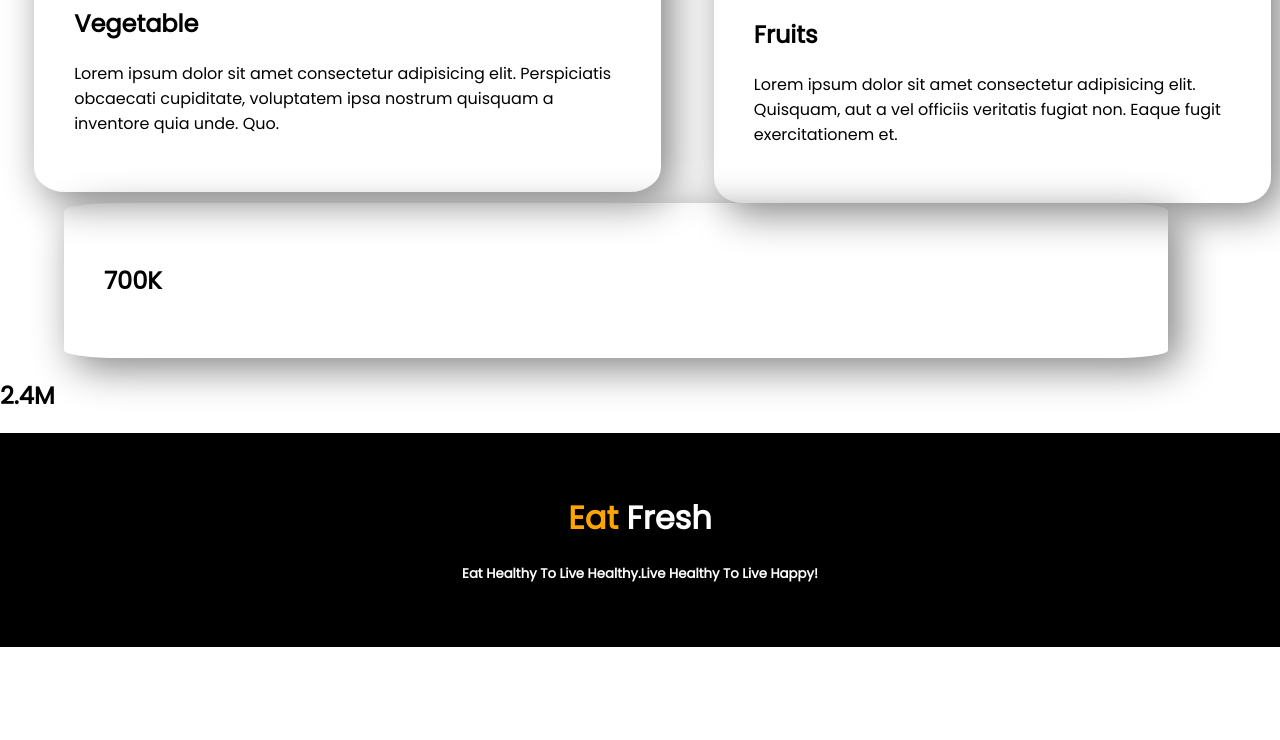
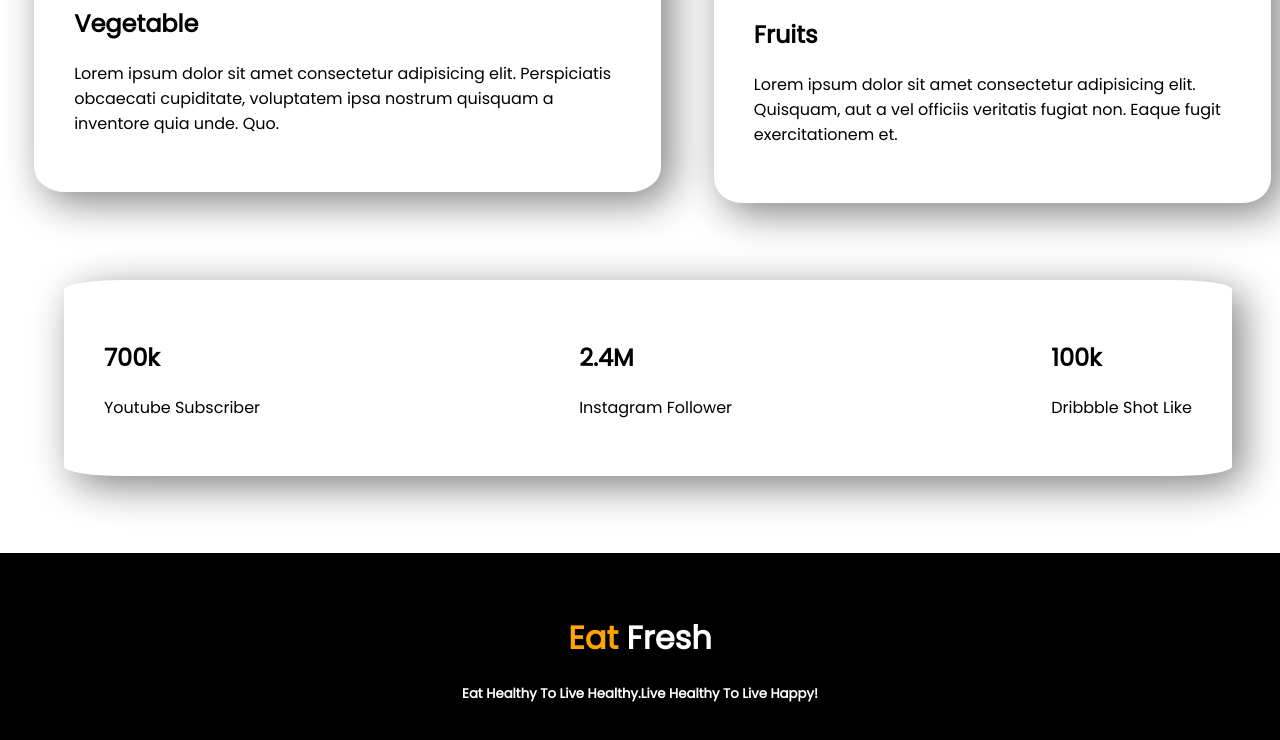
Before and after one commit to imaronno/eat-healthy, a plain HTML site: page index.html in a window 1280 px wide. Shown: the part 1945-2685 px from the top of the page. Before the commit the page ends 2592 px from the top, so only its background shows below. Drawn offline with Linux system fonts and the light colour scheme.

Commit message:
Complited

```diff
--- a/index.html
+++ b/index.html
@@ -66,14 +66,18 @@
                 </div>
             </div>
     </section>
-    <section>
+    <section class="dash-board">
         <div>
-            <div class="desh-board">
-                <h1> 700K </h1>
-            </div>
+            <h1>700k</h1>
+            <p>Youtube Subscriber</p>
         </div>
         <div>
             <h1>2.4M</h1>
+            <p>Instagram Follower</p>
+        </div>
+        <div>
+            <h1>100k</h1>
+            <p>Dribbble Shot Like</p>
         </div>
     </section>
     <footer class="footer-back-color">
--- a/style.css
+++ b/style.css
@@ -128,9 +128,12 @@ body {
     color: orange;
 }
 
-.desh-board {
+.dash-board {
     display: flex;
-    width: 80%;
+    width: 85%;
+    margin-top: 6%;
+    margin-bottom: 6%;
+    justify-content: space-between;
     margin-left: 5%;
     margin-right: 5%;
     border-radius: 5%;
```
Also changed, not shown: images/shapes/9d2df9416c6d6c3f61c461e1423462cf-removebg-preview.png (added), images/shapes/exp-bg.png (added), images/shapes/remove-bg.png (added).
